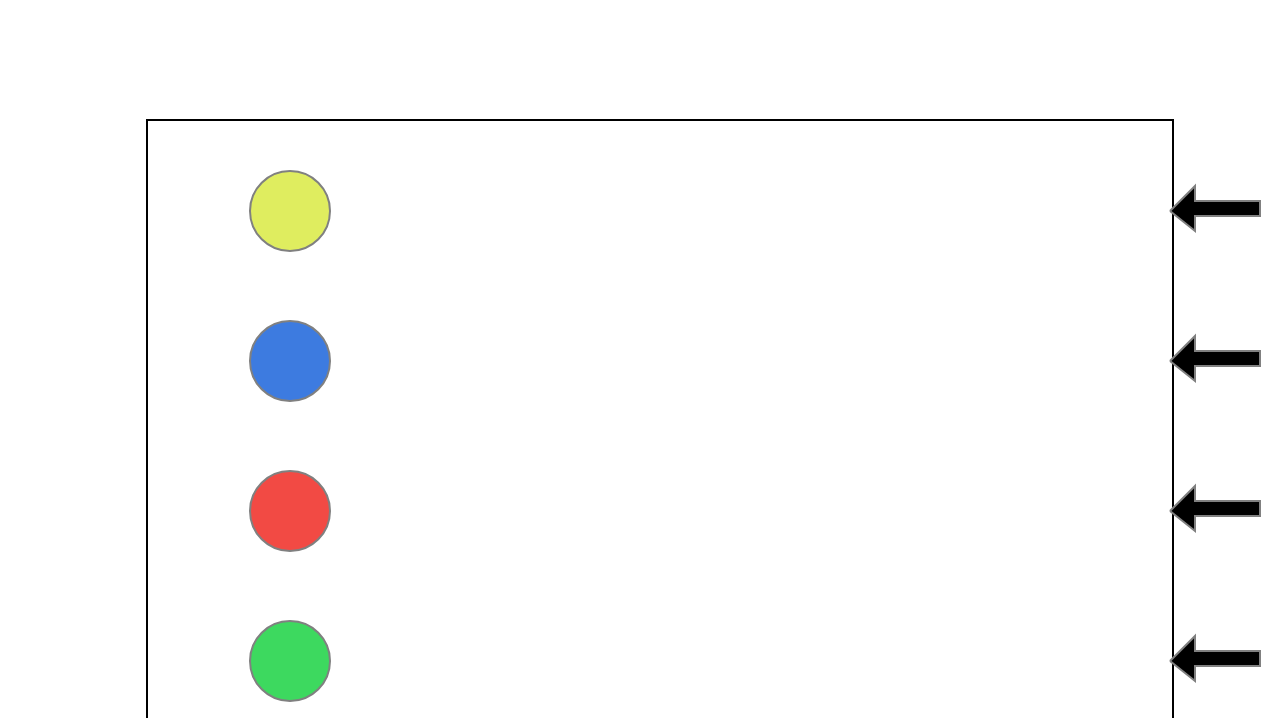
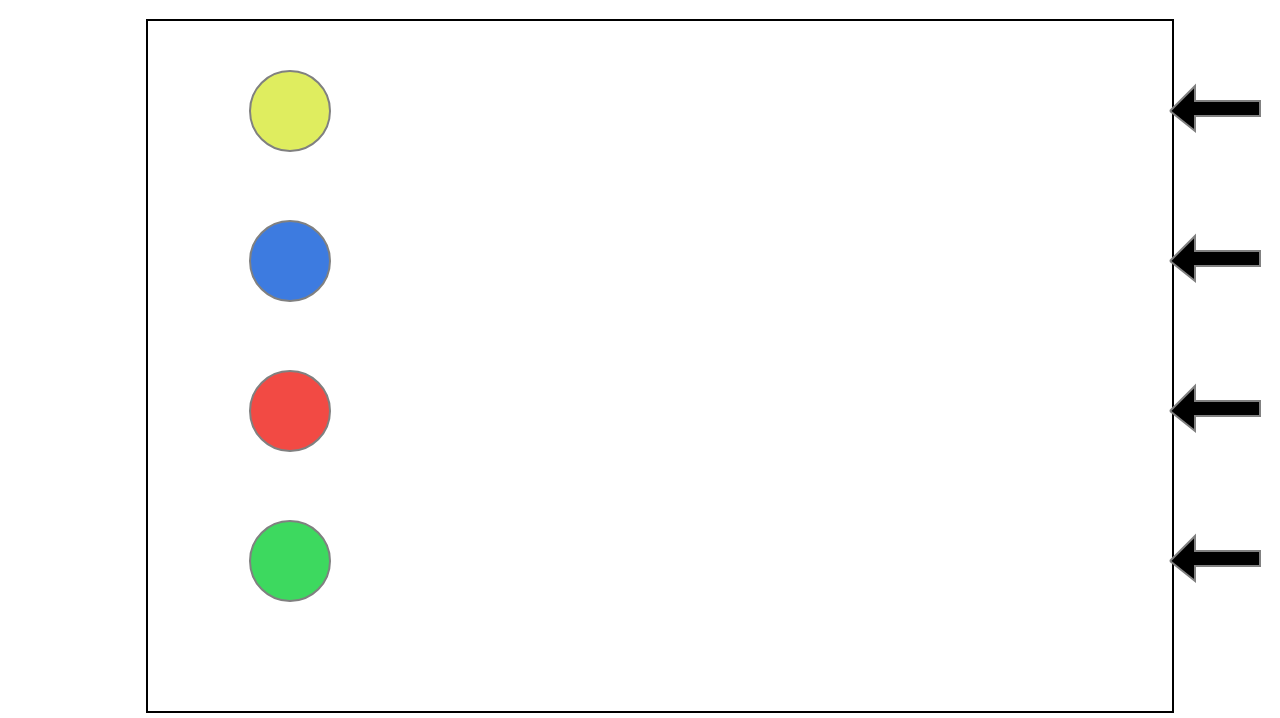
Before and after one commit to KiranmaiPasupuleti/bubblesAppp, a plain HTML site: page BubblesApp/index.html in a window 1280 px wide. Shown: the part 82-800 px from the top of the page. Drawn offline with Linux system fonts and the light colour scheme.

Commit message:
first commit

```diff
--- a/BubblesApp/index.css
+++ b/BubblesApp/index.css
@@ -1,3 +1,6 @@
+body {
+    margin: 0;
+}
 #button {
     background-color: transparent;
     color: #0d0e0e;
@@ -12,18 +15,10 @@
     margin-top: 12px;
     font-size: 20px;
 }
-
-body {
-    margin: 0;
-    /* background-color: bisque; */
-
-}
-
 .heading{
     color:'#343b35' ;
     text-align: center;
     font-family: "Roboto";
-
 }
 
 .bubbles-app-container{
@@ -43,5 +38,4 @@ body {
     width: 80%;
     height: 600px;
     padding-top: 90px;
-    margin-top: 100px;
 }
```
Also changed, not shown: BubblesApp/index.html (+0 -4 lines), BubblesApp/module2.js (+0 -46 lines).
